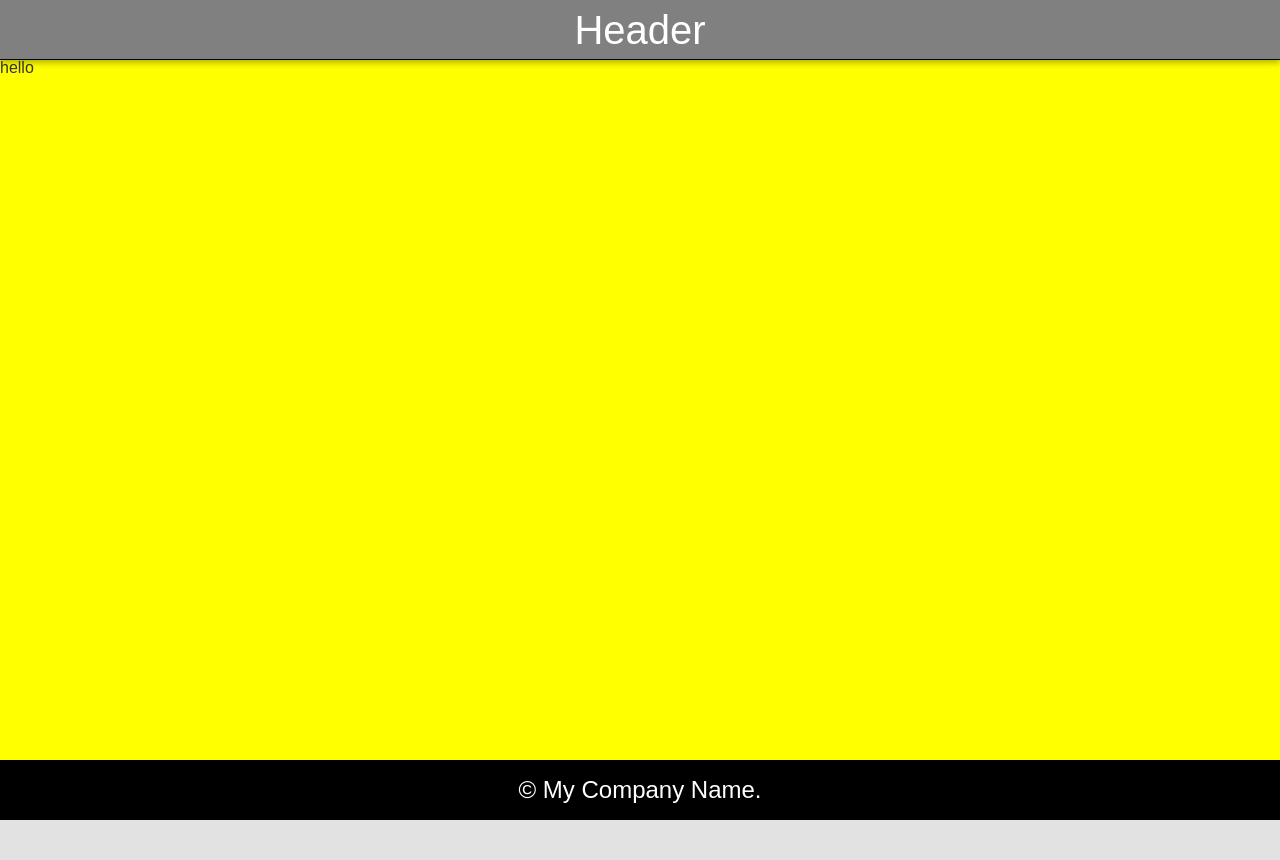
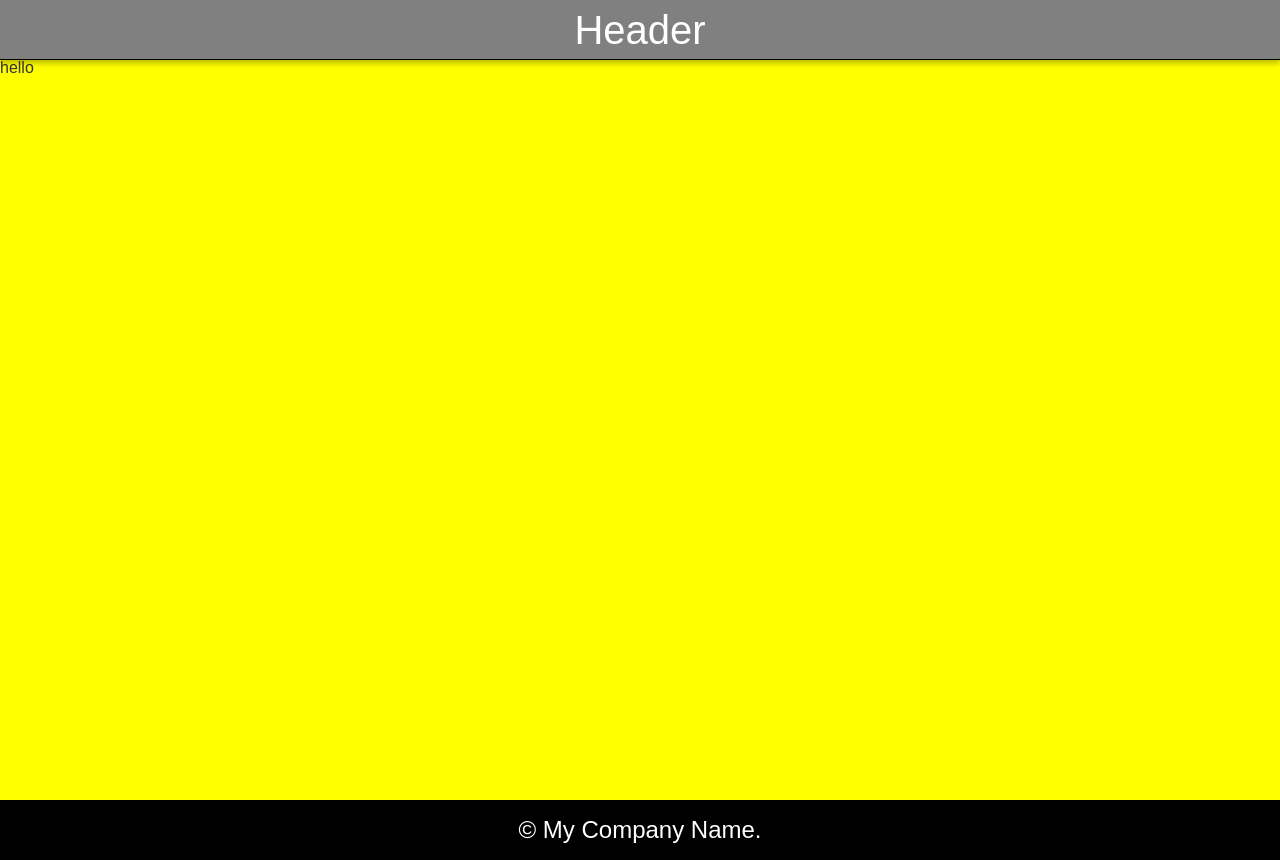
Before and after one commit to hyeonukdev/react-dev-template-typescript, a React app: page / in a window 1280 px wide. Before the commit the page ends 820 px from the top, so only its background shows below. Built offline with nearby package versions, Linux system fonts and the light colour scheme.

Commit message:
:lipstick: Modify Body height

```diff
--- a/src/components/layout/Layout.tsx
+++ b/src/components/layout/Layout.tsx
@@ -11,7 +11,7 @@ const Wrapper = styled.div`
 Layout.Main = styled.div`
   margin: 0 auto;
   width: 100%;
-  height: 700px;
+  height: 740px;
   position: relative;
   background: yellow;
 `
```
